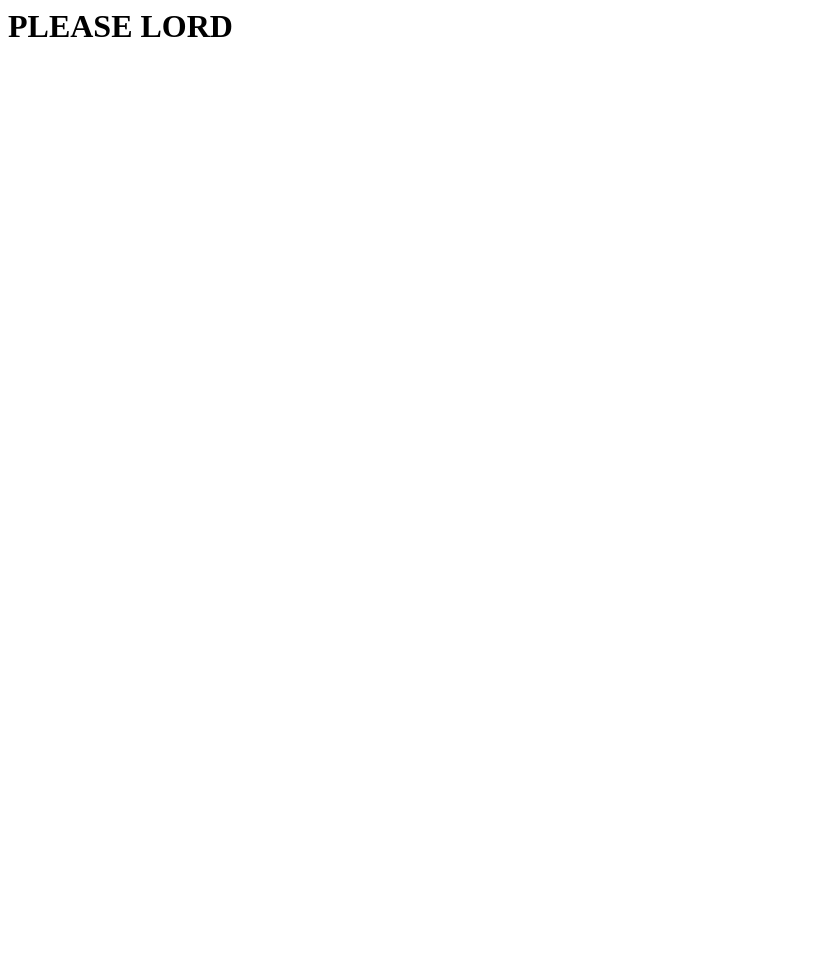
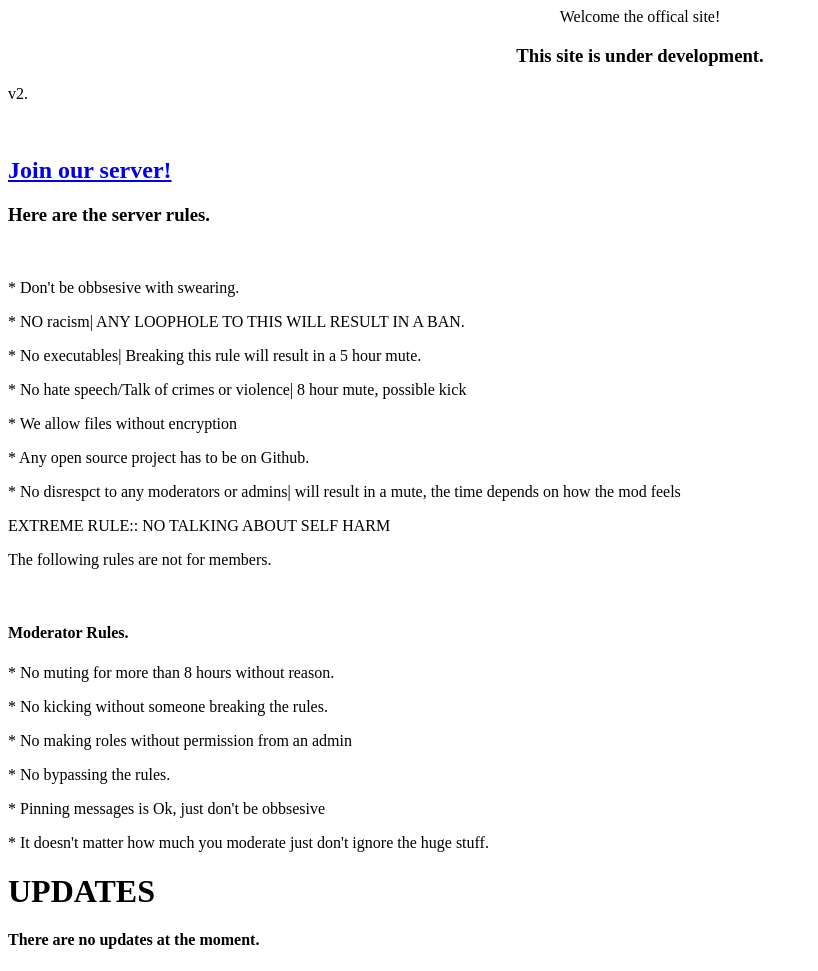
Before and after one commit to ProgrammingPlace/ProgrammingPlace.github.io, a plain HTML site: page index.html in a window 1280 px wide. Shown: the whole page, without its empty margins (0-818 px from the left). Before the commit the page ends 800 px from the top, so only its background shows below. Drawn offline with Linux system fonts and the light colour scheme.

Commit message:
Update index.html

```diff
--- a/index.html
+++ b/index.html
@@ -1,7 +1,42 @@
+
+<!DOCTYPE html>
 <html>
+<head>
+	<title>ProgrammingPlace</title>
+	<script>alert("welcome to the official website for the ProgrammingPlace.")</script>
+</head>
+<body>
 
-  <h1>PLEASE LORD</h1>
+	<center>Welcome the offical site!</center>
+	<center><h3>This site is under development.</h3></center>
+	<p>v2.</p>
+	<br>
+	<h2><a href="https://discord.gg/GKUucqUkvj"> Join our server!</a>
+	<h3>Here are the server rules.</h3>
+	<br>
+	<p>* Don't be obbsesive with swearing. </p>
+	<p>* NO racism| ANY LOOPHOLE TO THIS WILL RESULT IN A BAN. </p>
+	<p>* No executables| Breaking this rule will result in a 5 hour mute.</p>
+	<p>* No hate speech/Talk of crimes or violence| 8 hour mute, possible kick </p>
+	<p>* We allow files without encryption</p>
+	<p>* Any open source project has to be on Github.</p>
+	<p>* No disrespct to any moderators or admins| will result in a mute, the time depends on how the mod feels</p>
+	<p>EXTREME RULE:: NO TALKING ABOUT SELF HARM</p>
+	<p></p>
+	<p>The following rules are not for members.</p>
+	<br>
+	<h4>Moderator Rules.</h4>
+	<p>* No muting for more than 8 hours without reason.</p>
+	<p>* No kicking without someone breaking the rules.</p>
+	<p>* No making roles without permission from an admin</p>
+	<p>* No bypassing the rules.</p>
+	<p>* Pinning messages is Ok, just don't be obbsesive</p>
+	<p>* It doesn't matter how much you moderate just don't ignore the huge stuff.</p>
+
+	<h1> UPDATES </h1>
+	<h4>There are no updates at the moment.</h4>
 
 
 
+</body>
 </html>
```
